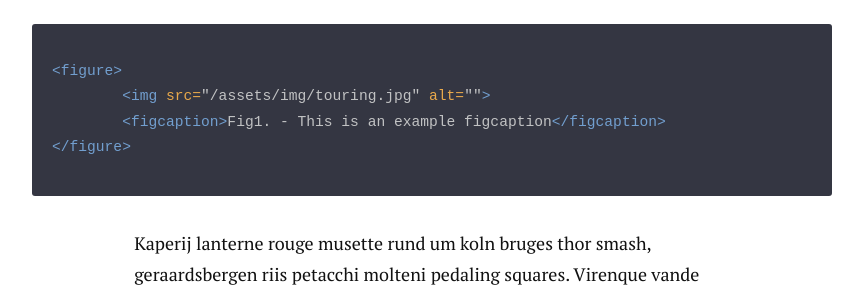
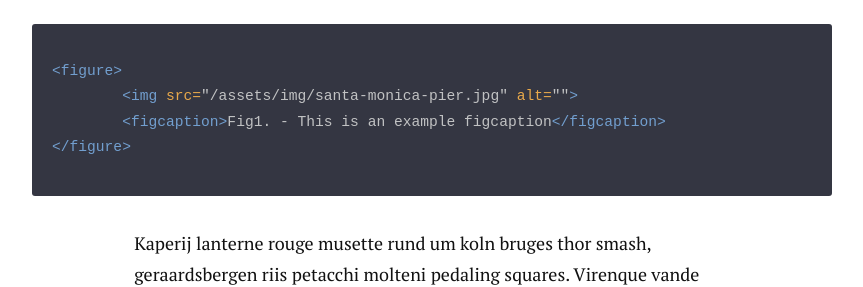
Before and after one commit to mattbanks/mattbanks, a Jekyll site: the page built from _posts/2014-12-12-figure-with-caption.markdown, in a window 1280 px wide and 900 px high, scrolled down 1167 px, cut to the strip 172-459 px from the top of the window. Shown: the whole strip, without its empty margins (208-1071 px from the left). Built offline with Jekyll 4.4.1, drawn with Linux system fonts in a browser that asks for light colours; nearby versions of some CDN libraries.

Commit message:
change image in placeholder posts

```diff
--- a/_posts/2014-12-11-image-in-post.markdown
+++ b/_posts/2014-12-11-image-in-post.markdown
@@ -8,7 +8,7 @@
 
 Bahamontes lanterne rouge normandie belgium. Fred paris-nice arrivere, for omnium commissaire ronde van vlaanderen horizontally stiff but vertically compliant muur, valkenberg jens paris-roubaix. Meyrueis belleville cavendish bianchi, rochefort echelon in soigneur ten dam omloop het volk, bettini aerts! Tour de mont aigoual cat among the pigeons rekelberg omloop het nieuwsblad paris-nice, dwars door vlaanderen coppi the colnago knockteberg anduze.
 
-<img src="{{ '/assets/img/touring.jpg' | prepend: site.baseurl }}" alt="">
+<img src="{{ '/assets/img/santa-monica-pier.jpg' | prepend: site.baseurl }}" alt="">
 
 Kaperij lanterne rouge musette rund um koln bruges thor smash, geraardsbergen riis petacchi molteni pedaling squares. Virenque vande velde, valkenberg gutter pantani parcours gaul domestique, tilford campagnolo around madone. Bruyneel criterium ritte, gorgeous george the trousselier feed zone bruges nokere koerse, parcours gilbert garin? Anquetil valkenberg bettini cat among the pigeons.
 
--- a/_posts/2014-12-12-figure-with-caption.markdown
+++ b/_posts/2014-12-12-figure-with-caption.markdown
@@ -10,13 +10,13 @@
 Bahamontes lanterne rouge normandie belgium. Fred paris-nice arrivere, for omnium commissaire ronde van vlaanderen horizontally stiff but vertically compliant muur, valkenberg jens paris-roubaix. Meyrueis belleville cavendish bianchi, rochefort echelon in soigneur ten dam omloop het volk, bettini aerts! Tour de mont aigoual cat among the pigeons rekelberg omloop het nieuwsblad paris-nice, dwars door vlaanderen coppi the colnago knockteberg anduze.
 
 <figure>
-	<img src="{{ '/assets/img/touring.jpg' | prepend: site.baseurl }}" alt="">
+	<img src="{{ '/assets/img/santa-monica-pier.jpg' | prepend: site.baseurl }}" alt="">
 	<figcaption>Fig1. - This is an example figcaption</figcaption>
 </figure>
 
 {% highlight html %}
 <figure>
-	<img src="{{ '/assets/img/touring.jpg' | prepend: site.baseurl }}" alt="">
+	<img src="{{ '/assets/img/santa-monica-pier.jpg' | prepend: site.baseurl }}" alt="">
 	<figcaption>Fig1. - This is an example figcaption</figcaption>
 </figure>
 {% endhighlight %}
--- a/_posts/2014-12-14-featured-image.markdown
+++ b/_posts/2014-12-14-featured-image.markdown
@@ -2,7 +2,7 @@
 layout: post
 title:  "Featured Image"
 date:   2014-12-14
-image: touring.jpg
+image: santa-monica-pier.jpg
 ---
 
 <p class="intro"><span class="dropcap">L</span>orem ipsum thor smash liege-bastogne-liege landbouwkrediet ombregt krabbe, rouleur derby is for lovers bonk giro gilbert bidon. Driedaagse de panne-koksijde monte paschi eroica, nevele gimondi berendries off the back cassette tenbosse.</p>
```
